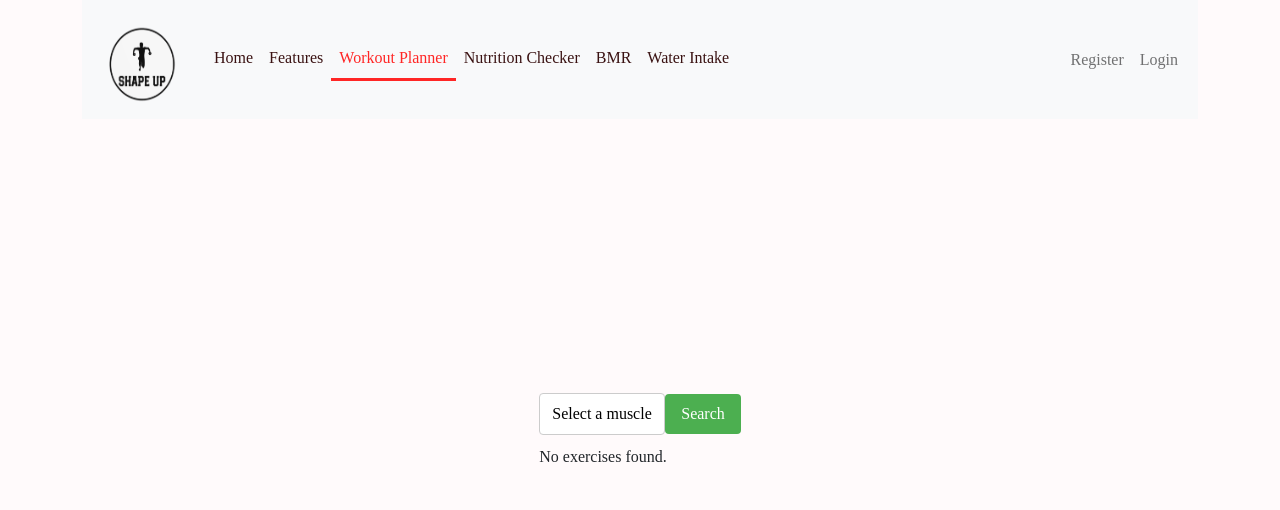
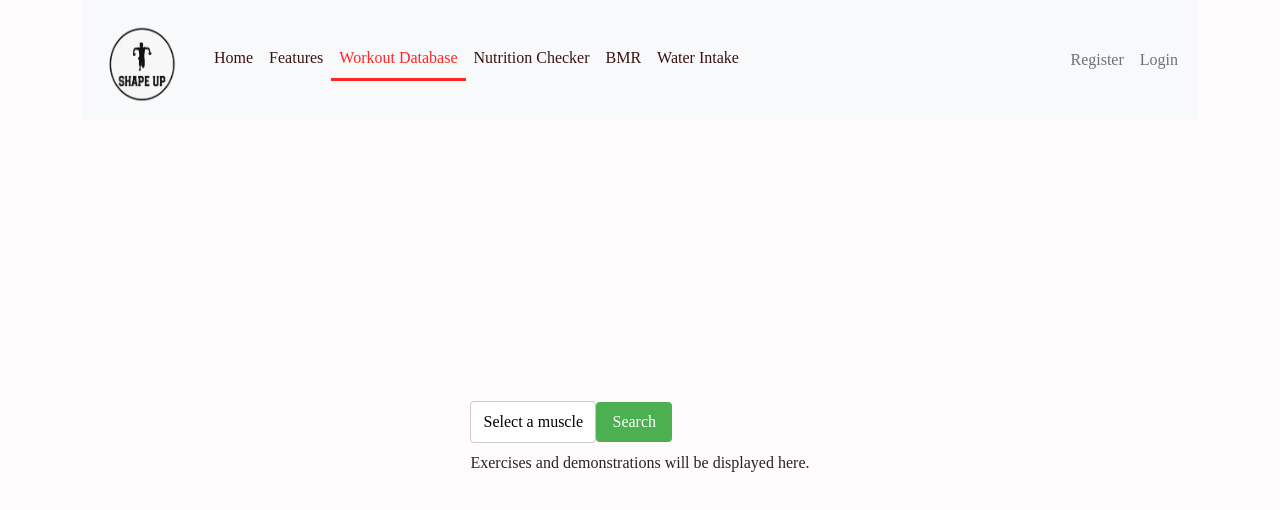
Before and after one commit to Shape-Up-NZ/shape-up-app, a React (Create React App) app in the folder frontend/: page /pages/workouts in a window 1280 px wide. Shown: the top 510 px of the page. Built offline with nearby package versions, Linux system fonts and the light colour scheme.

Commit message:
nutrition checker missing values fixed

```diff
--- a/frontend/src/components/ExerciseDB.js
+++ b/frontend/src/components/ExerciseDB.js
@@ -72,7 +72,7 @@ const ExercisePage = () => {
           ))}
         </div>
       ) : (
-        <p>No exercises found.</p>
+        <h3>Exercises and demonstrations will be displayed here.</h3>
       )}
       {exercises.length > exercisesPerPage && (
         <div className="pagination">
--- a/frontend/src/components/Header.js
+++ b/frontend/src/components/Header.js
@@ -108,7 +108,7 @@ const Header = () => {
                     : "none",
               }}
             >
-              Workout Planner
+              Workout Database
             </Nav.Link>
             <Nav.Link
               as={Link}
--- a/frontend/src/components/NutritionCheckerForm.js
+++ b/frontend/src/components/NutritionCheckerForm.js
@@ -86,11 +86,11 @@ const NutritionCheckerForm = () => {
                   <td>{nutritionResult.name}</td>
                   <td>100g</td>
                   <td>{nutritionResult.calories}</td>
-                  <td>{nutritionResult.total_fat_g}</td>
-                  <td>{nutritionResult.saturated_fat_g}</td>
+                  <td>{nutritionResult.fat_total_g}</td>
+                  <td>{nutritionResult.fat_saturated_g}</td>
                   <td>{nutritionResult.cholesterol_mg}</td>
                   <td>{nutritionResult.sodium_mg}</td>
-                  <td>{nutritionResult.carbohydrate_g}</td>
+                  <td>{nutritionResult.carbohydrates_total_g}</td>
                   <td>{nutritionResult.fiber_g}</td>
                   <td>{nutritionResult.sugar_g}</td>
                   <td>{nutritionResult.protein_g}</td>
```
